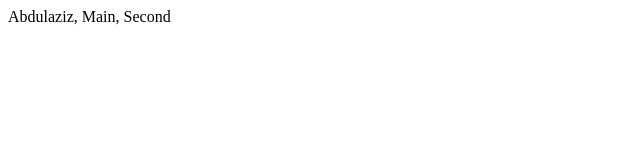
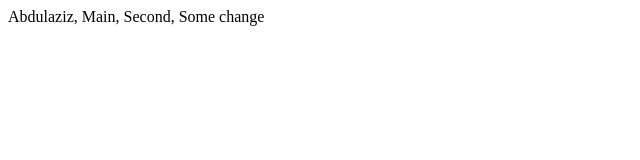
Before and after one commit to AbdulazizCreator/test-branch, a plain HTML site: page index.html in a window 1280 px wide. Shown: the whole page, without its empty margins (0-640 px from the left). Drawn offline with Linux system fonts and the light colour scheme.

Commit message:
some change

```diff
--- a/index.html
+++ b/index.html
@@ -7,6 +7,6 @@
   <title>Document</title>
 </head>
 <body>
-  Abdulaziz, Main, Second
+  Abdulaziz, Main, Second, Some change
 </body>
 </html>
```
